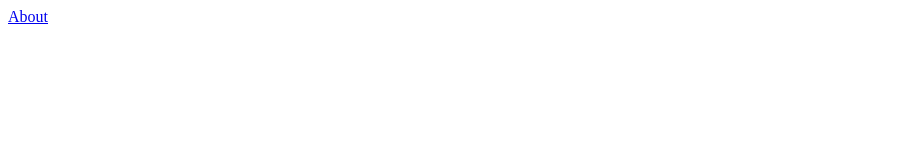
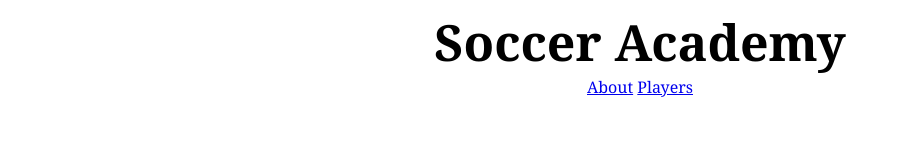
Before and after one commit to Mitchell444/Multipage-Website, a plain HTML site: page index.html in a window 1280 px wide. Shown: the whole page, without its empty margins (0-901 px from the left). Drawn offline with Linux system fonts and the light colour scheme.

Commit message:
small start

```diff
--- a/index.html
+++ b/index.html
@@ -5,10 +5,14 @@
     </head>
 
     <title>
-        Homepage
+        Soccer Academy
     </title>
 
     <body>
-        <a href="about.html">About</a>
+        <h1 class="center">Soccer Academy</h1>
+            <div class="center">
+                <a href="skills.html">About</a>
+                <a href="players.html">Players</a>
+            </div>
     </body>
 </html>
--- a/style.css
+++ b/style.css
@@ -0,0 +1,10 @@
+body {
+    font-family:Cambria, Cochin, Georgia, Times, 'Times New Roman', serif;
+}
+h1 {
+    font-size: 50px;
+}
+.center {
+    max-width: max-content;
+    margin: auto;
+}
```
Also changed, not shown: players.html (renamed from about.html, +2 -1 lines), skills.html (added, +15 -0 lines).
